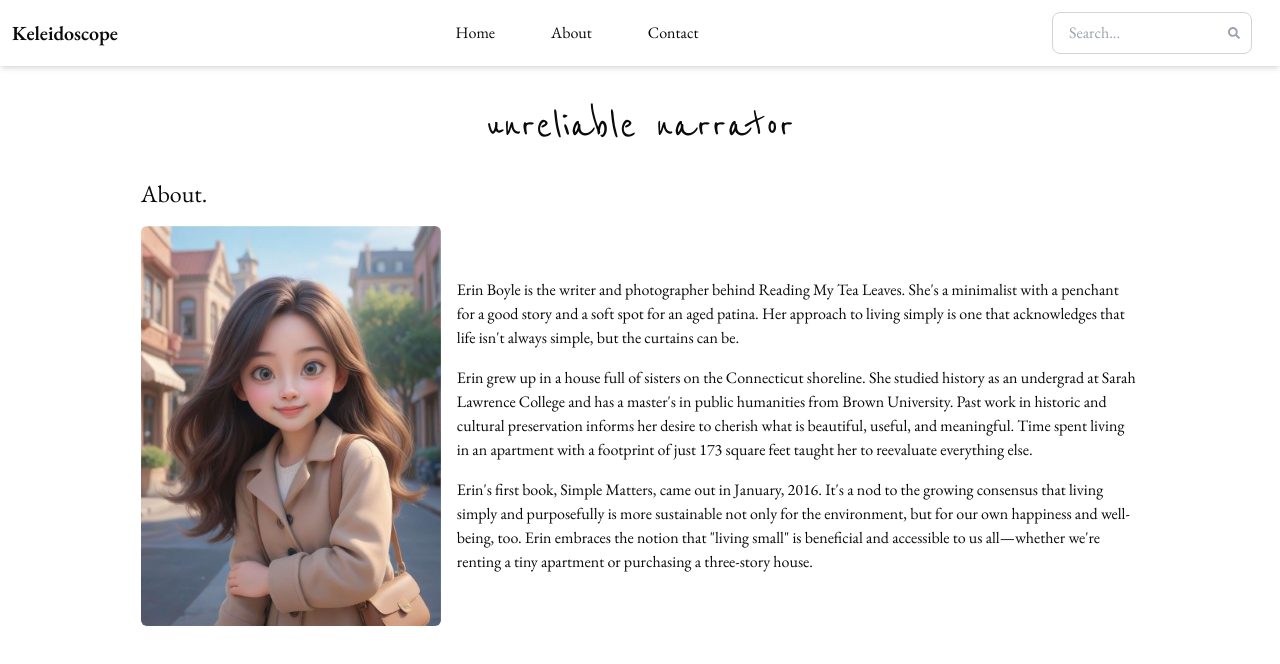
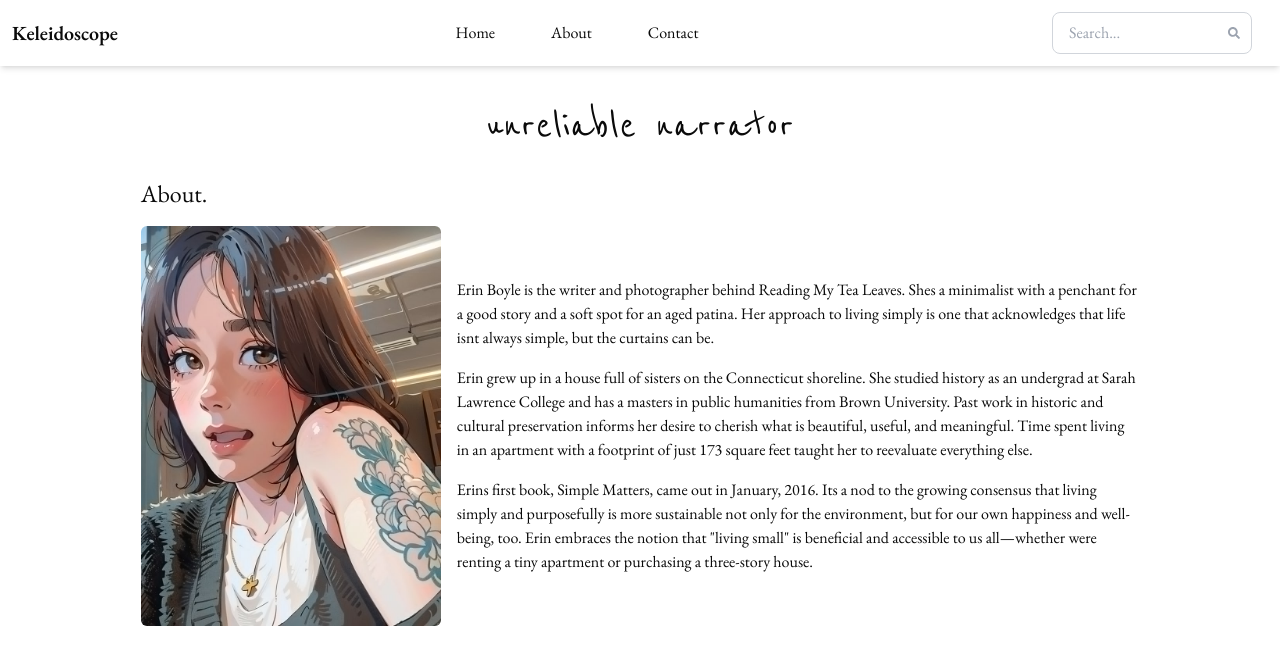
Before and after one commit to nauqh/keleidoscope, a Next.js app: page /about in a window 1280 px wide. Shown: the top 664 px of the page. Built offline with nearby package versions, Linux system fonts and the light colour scheme.

Commit message:
fix(logo): add routing for posts

```diff
--- a/src/app/about/page.tsx
+++ b/src/app/about/page.tsx
@@ -19,17 +19,17 @@
 					<div className="space-y-4">
 						<p>
 							Erin Boyle is the writer and photographer behind
-							Reading My Tea Leaves. She's a minimalist with a
+							Reading My Tea Leaves. Shes a minimalist with a
 							penchant for a good story and a soft spot for an
 							aged patina. Her approach to living simply is one
-							that acknowledges that life isn't always simple, but
+							that acknowledges that life isnt always simple, but
 							the curtains can be.
 						</p>
 						<p>
 							Erin grew up in a house full of sisters on the
 							Connecticut shoreline. She studied history as an
 							undergrad at Sarah Lawrence College and has a
-							master's in public humanities from Brown University.
+							masters in public humanities from Brown University.
 							Past work in historic and cultural preservation
 							informs her desire to cherish what is beautiful,
 							useful, and meaningful. Time spent living in an
@@ -37,13 +37,13 @@
 							taught her to reevaluate everything else.
 						</p>
 						<p>
-							Erin's first book, Simple Matters, came out in
-							January, 2016. It's a nod to the growing consensus
+							Erins first book, Simple Matters, came out in
+							January, 2016. Its a nod to the growing consensus
 							that living simply and purposefully is more
 							sustainable not only for the environment, but for
 							our own happiness and well-being, too. Erin embraces
 							the notion that "living small" is beneficial and
-							accessible to us all—whether we're renting a tiny
+							accessible to us all—whether were renting a tiny
 							apartment or purchasing a three-story house.
 						</p>
 					</div>
```
Also changed, not shown: public/self.jpg.
